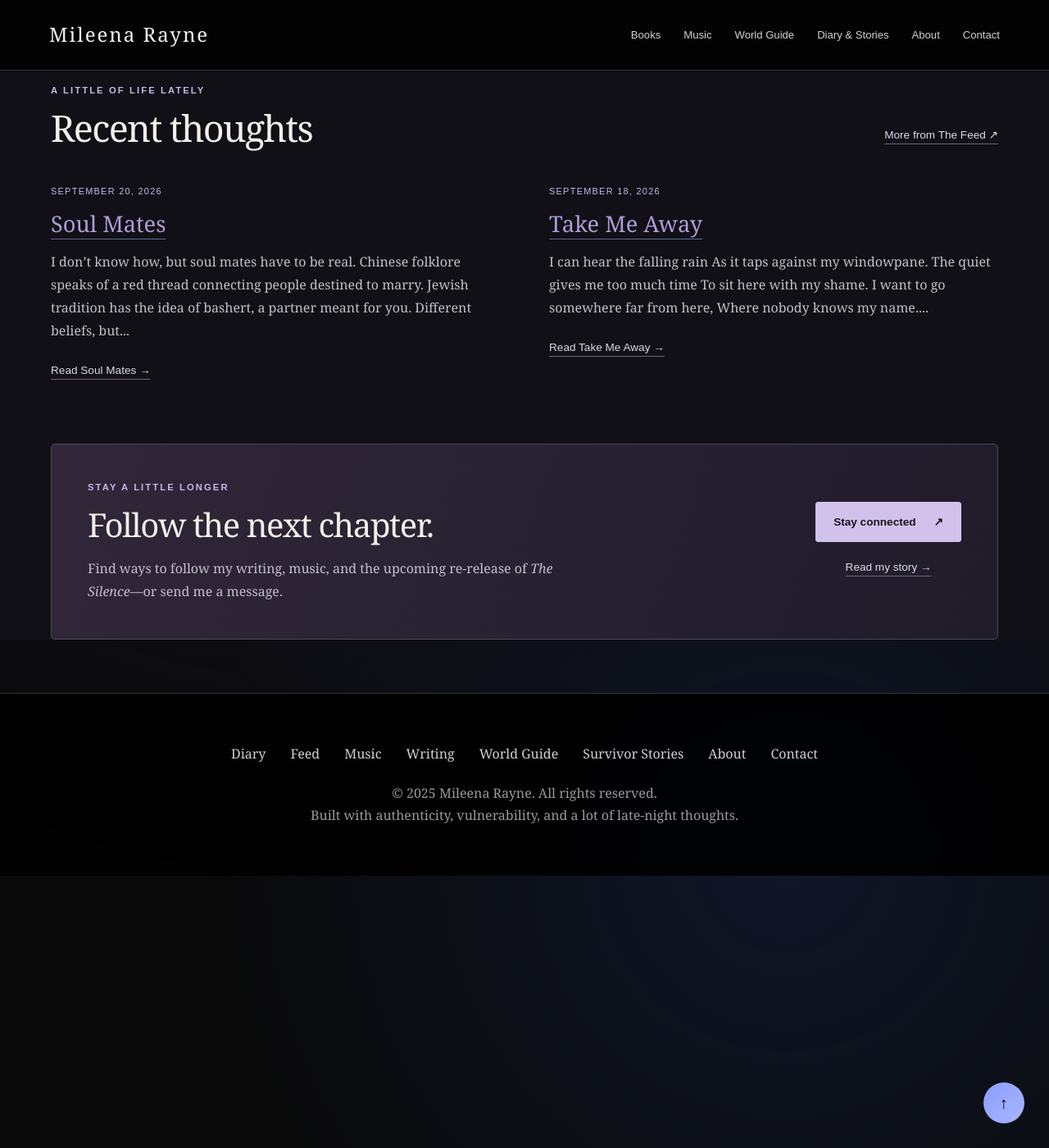
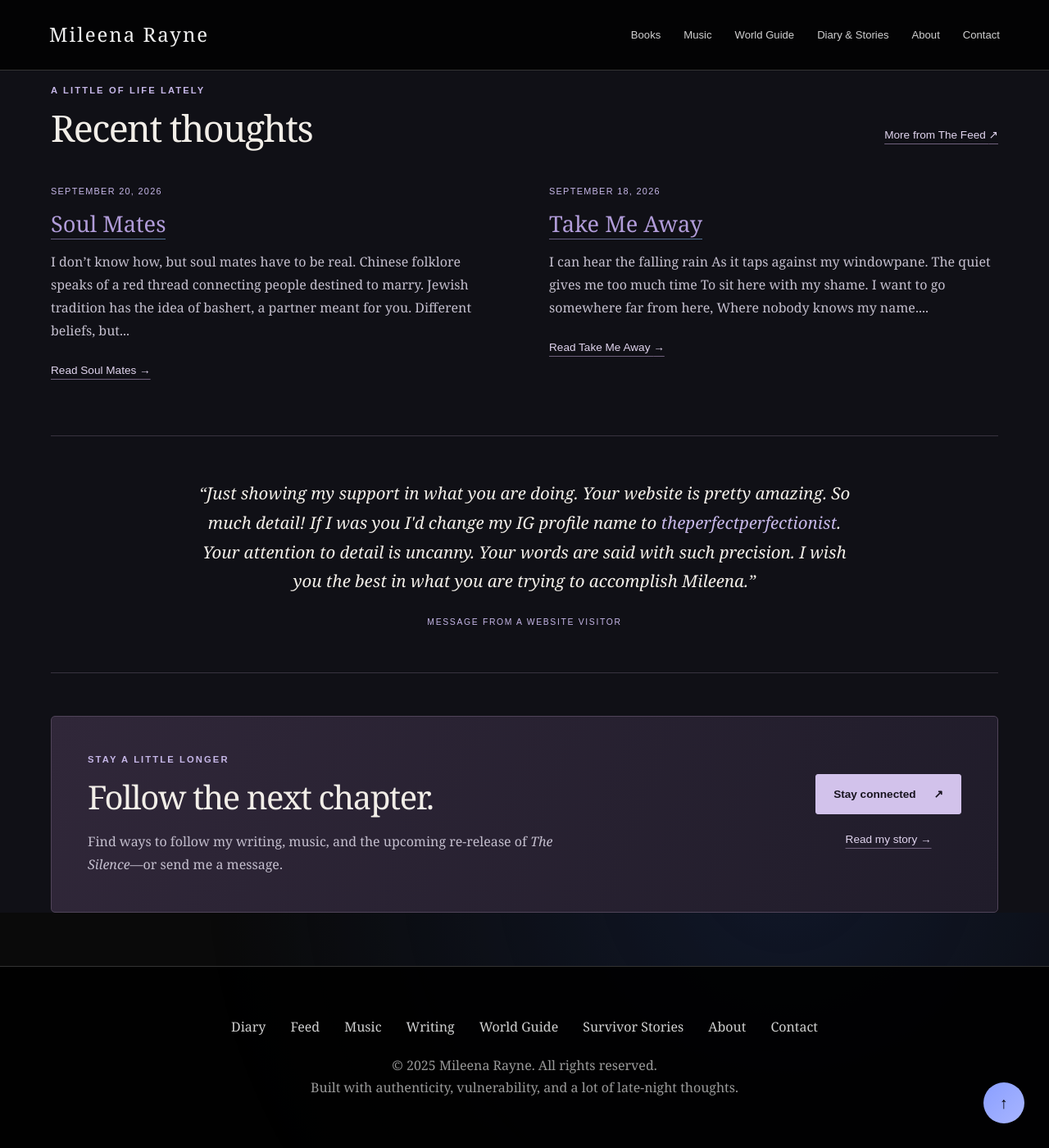
Before and after one commit to Mileena28/Mileena28.github.io, a Jekyll site: the page built from index.html, in a window 1280 px wide and 1400 px high, scrolled down 2583 px. Shown: the whole window at 82% size. Built offline with Jekyll 4.4.1, drawn with Linux system fonts in a browser that asks for light colours.

Commit message:
Restore visitor testimonial on homepage

```diff
--- a/assets/css/home.css
+++ b/assets/css/home.css
@@ -76,6 +76,10 @@
 .home-connect-actions { display: flex; flex-direction: column; gap: 14px; align-items: center; flex-shrink: 0; }
 .home-skip { position: fixed; top: 8px; left: 12px; z-index: 200; transform: translateY(-200%); background: #17131e; padding: 12px 20px; }
 .home-skip:focus { transform: translateY(0); }
+.home-visitor-note { margin: 0 0 52px; padding: clamp(28px, 5vw, 52px) clamp(24px, 6vw, 70px); border-top: 1px solid var(--home-line); border-bottom: 1px solid var(--home-line); text-align: center; }
+.home-visitor-note blockquote { max-width: 820px; margin: 0 auto; font-size: clamp(1.05rem, 1.6vw, 1.3rem); font-style: italic; }
+.home-visitor-note blockquote span { color: var(--home-lilac); overflow-wrap: anywhere; }
+.home-visitor-note figcaption { margin-top: 23px; color: var(--home-lilac); font: .65rem/1.7 Arial, sans-serif; text-transform: uppercase; letter-spacing: .16em; }
 /* A compact navigation on the homepage, with every section still reachable. */
 .home-header { padding: 22px 0; }
 .home-header .nav { gap: 28px; }
--- a/index.html
+++ b/index.html
@@ -104,6 +104,13 @@ canonical: "https://mileenarayne.com/"
     </section>
     {% endif %}
 
+    <figure class="home-visitor-note">
+      <blockquote>
+        <p>“Just showing my support in what you are doing. Your website is pretty amazing. So much detail! If I was you I'd change my IG profile name to <span>theperfectperfectionist</span>. Your attention to detail is uncanny. Your words are said with such precision. I wish you the best in what you are trying to accomplish Mileena.”</p>
+      </blockquote>
+      <figcaption>Message from a website visitor</figcaption>
+    </figure>
+
     <section class="home-connect" aria-labelledby="connect-title">
       <div><p class="home-eyebrow">Stay a little longer</p><h2 id="connect-title">Follow the next chapter.</h2><p>Find ways to follow my writing, music, and the upcoming re-release of <em>The Silence</em>—or send me a message.</p></div>
       <div class="home-connect-actions"><a class="home-button" href="/contact/">Stay connected <span aria-hidden="true">↗</span></a><a class="home-text-link" href="/about/">Read my story <span aria-hidden="true">→</span></a></div>
```
